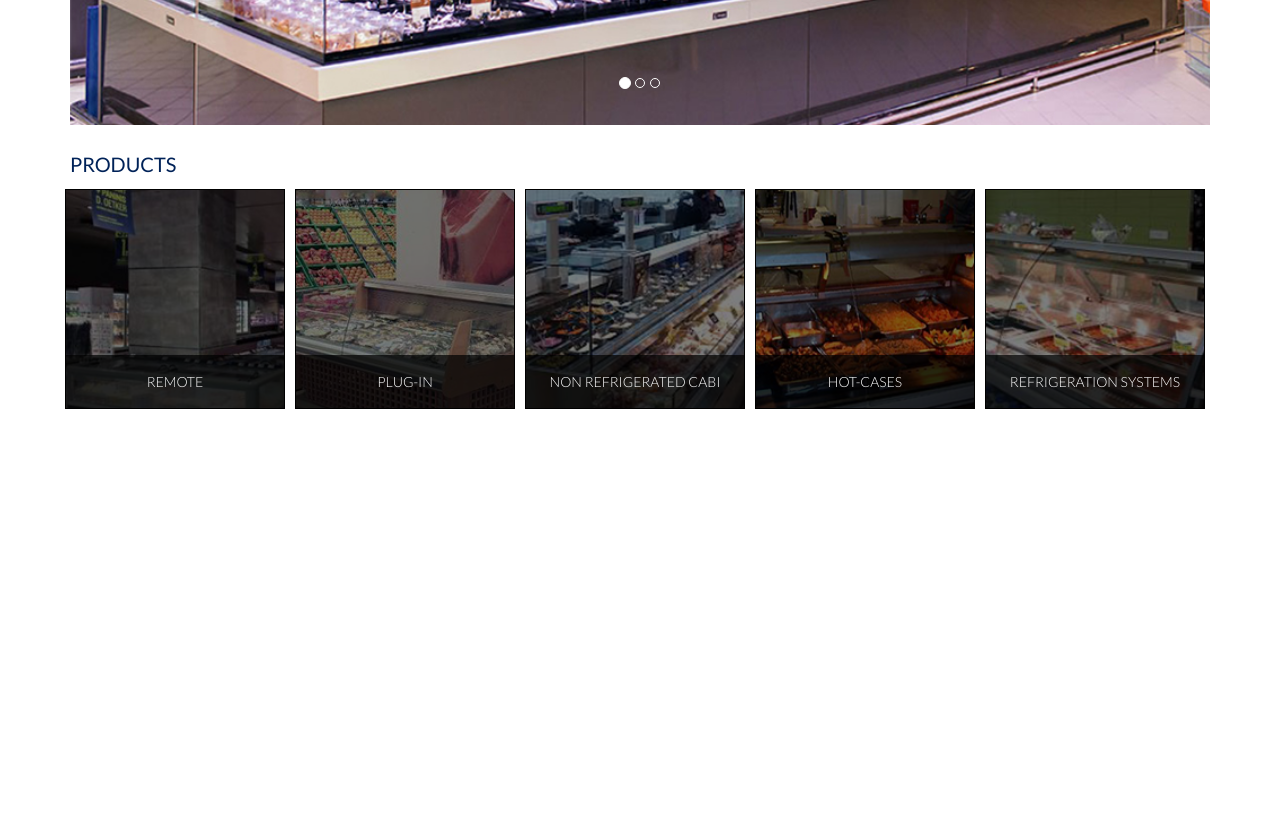
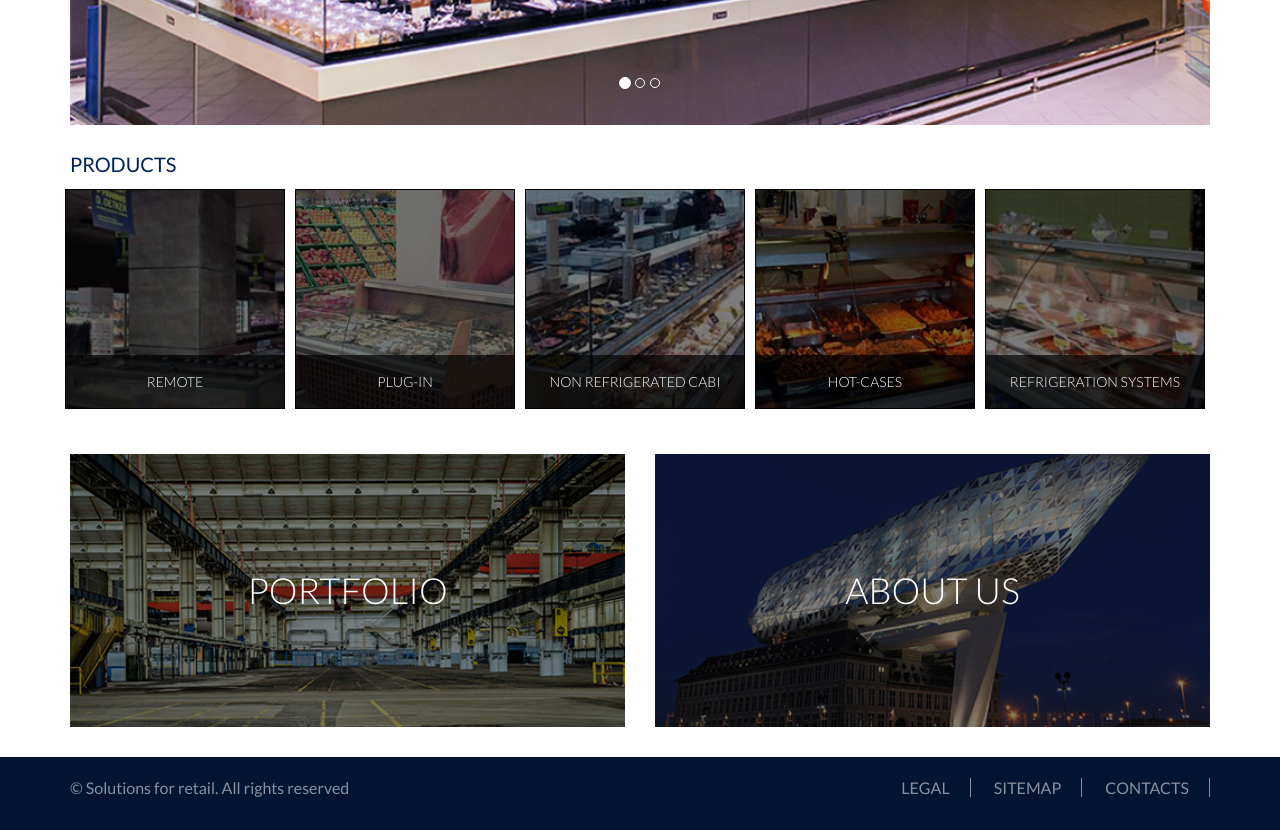
Before and after one commit to ladytwinty/best_company, a plain HTML site: page index.html in a window 1280 px wide. Shown: the part 700-1530 px from the top of the page. Before the commit the page ends 1135 px from the top, so only its background shows below. Drawn offline with nearby package versions, Linux system fonts and the light colour scheme.

Commit message:
added footer

```diff
--- a/css/sass/main.sass
+++ b/css/sass/main.sass
@@ -97,13 +97,24 @@ body
 			text-align: left
 			.top_title,
 			.bottom_title
-				font-size: 50px
+				font-size: 48px
 				font-weight: 300
 				margin-left: 10%
 			p
 				margin-left: 10%
 .products
-	padding: 25px 15px
+	padding: 25px 15px 15px 15px
+	position: relative
+	&::after
+		content: ""
+		position: absolute
+		width: 30%
+		height: 5px
+		color: red
+		left: 50%
+		margin-left: -75px
+		margin-top: 50px
+		z-index: 20
 	.prod_title
 		text-transform: uppercase
 		color: #002258
@@ -133,16 +144,15 @@ body
 				background-color: rgba(0,0,0,.7)
 				width: 100%
 				padding: 15px 0px
-				transition: .5s all
 				a
 					color: #fff
 					text-transform: uppercase
 					font-size: 14px
 					font-weight: 300
 					text-decoration: none
+					transition: .5s all
 					&:hover
-						.prod_bottom
-							padding-bottom: 30px
+
 		.prod_item_1
 			background-image: url("../img/prod_1.jpg")
 		.prod_item_2
@@ -154,3 +164,41 @@ body
 		.prod_item_5
 			background-image: url("../img/prod_5.jpg")
 .about
+	padding: 30px 0px
+	.portfolio_wrap,
+	.about_wrap
+		background-repeat: no-repeat
+		background-size: cover
+		box-shadow: 0 0 0 500px rgba(0,0,0,.5) inset
+		background-color: #fff
+		padding: 20% 0
+		text-align: center
+		a
+			text-decoration: none
+			text-transform: uppercase
+			color: #fff
+			font-weight: 300
+			font-size: 36px
+	.portfolio_wrap
+		background-image: url("../img/portfolio.jpg")
+	.about_wrap
+		background-image: url("../img/about.jpg")
+.footer
+	background-color: #011432
+	padding: 20px 0px
+	color: #88919f
+	.footer_links
+		text-align: right
+		ul
+			list-style-type: none
+			li
+				display: inline-block
+				a
+					text-transform: uppercase
+					text-decoration: none
+					color: #88919f
+					border-right: 1px solid #88919f
+					padding: 0px 20px
+					a:last-child
+						padding-right: 0px
+						border-right: none
--- a/index.html
+++ b/index.html
@@ -107,6 +107,14 @@
 					    <div class="item">
 					      <img src="img/slider.jpg" alt="...">
 					    </div>
+
+					    <div class="item">
+					      <img src="img/slider.jpg" alt="...">
+					    </div>
+
+					    <div class="item">
+					      <img src="img/slider.jpg" alt="...">
+					    </div>
 					  </div>
  				</div>
 
@@ -139,12 +147,35 @@
 <div class="about">
 	<div class="container">
 		<div class="row">
-			<div class="col-md-6"></div>
-			<div class="col-md-6"></div>
+			<div class="col-md-6 col-sm-6">
+				<div class="portfolio_wrap">
+					<a href="#">portfolio</a>
+				</div>
+			</div>
+			<div class="col-md-6 col-sm-6">
+				<div class="about_wrap">
+					<a href="#">about us</a>
+				</div>
+			</div>
 		</div>
 	</div>
 </div>
-<footer class="footer"></footer>
+<footer class="footer">
+	<div class="container">
+		<div class="row">
+			<div class="col-md-5 col-sm-5">
+				&copy; Solutions for retail. All rights reserved
+			</div>
+			<div class="col-md-7 col-sm-7 footer_links">
+				<ul>
+					<li><a href="#">legal</a></li>
+					<li><a href="#">Sitemap</a></li>
+					<li><a href="#">Contacts</a></li>
+				</ul>
+			</div>
+		</div>
+	</div>
+</footer>
 
 
 <script src="https://ajax.googleapis.com/ajax/libs/jquery/1.12.4/jquery.min.js"></script>
```
Also changed, not shown: css/main.css, img/about.jpg (added), img/portfolio.jpg (added), js/common.js (line endings or trailing spaces).
